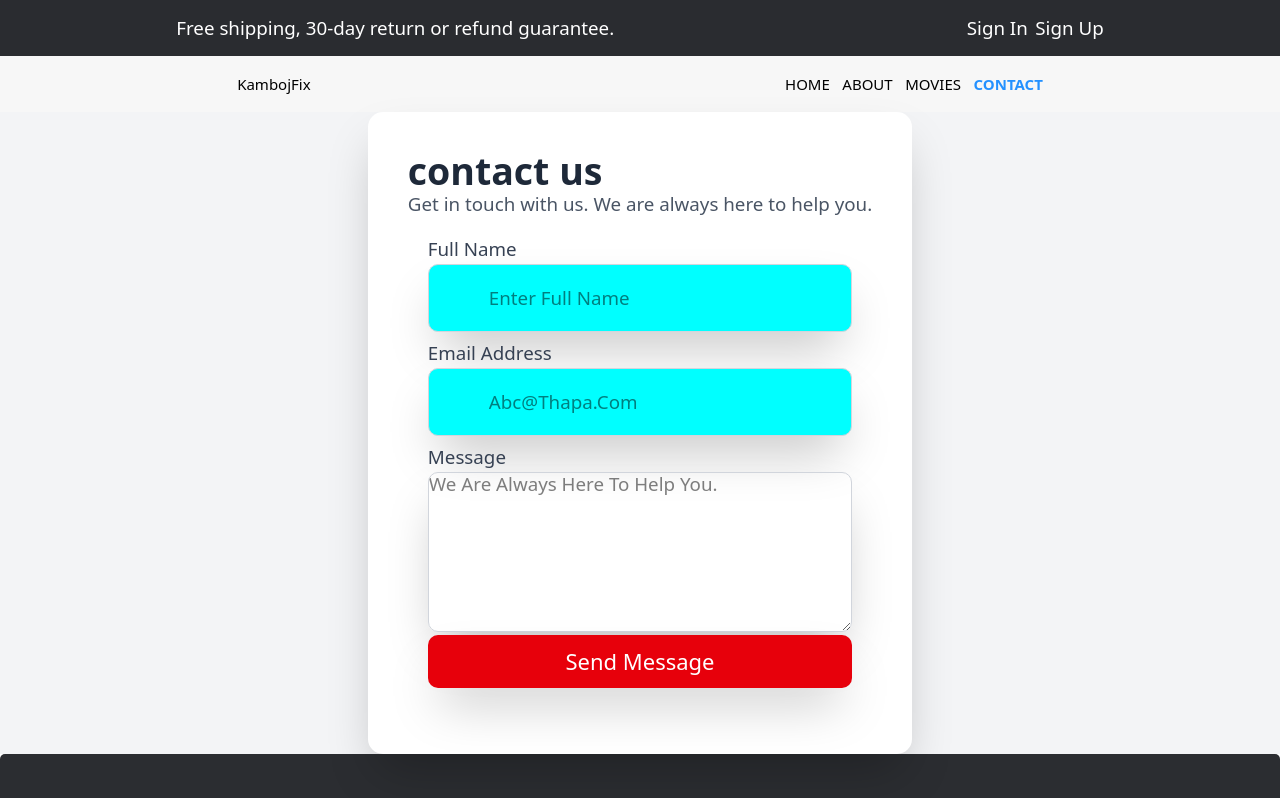
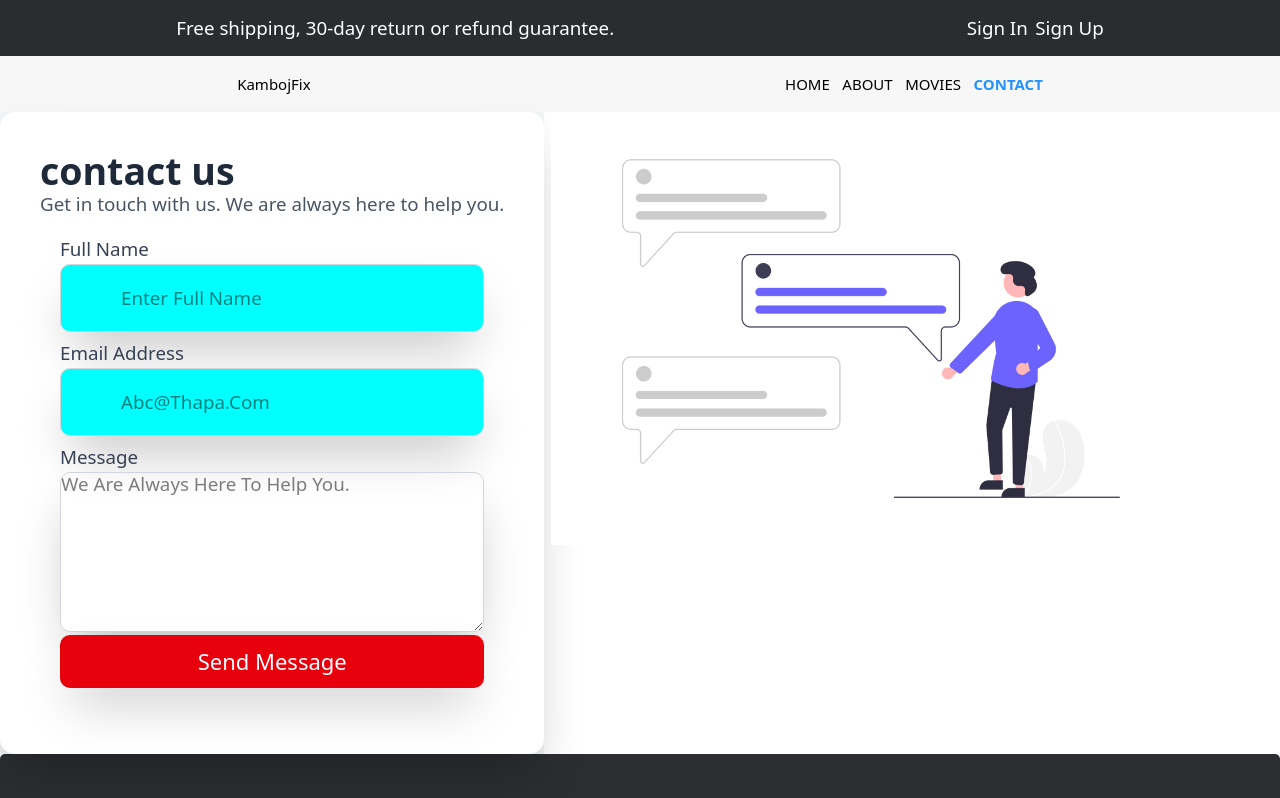
Before and after one commit to nikhil-kamboj420/React-Router, a React (Vite) app: page /contact in a window 1280 px wide. Shown: the top 798 px of the page. Built offline with nearby package versions, Linux system fonts and the light colour scheme.

Commit message:
add contact image

```diff
--- a/src/pages/Contact.jsx
+++ b/src/pages/Contact.jsx
@@ -15,6 +15,7 @@ export const contactFormData = async ({ request }) => {
 export const Contact = () => {
   return (
     <>
+      <div className="flex gap-2.5">
         <div className="flex items-center justify-center bg-gray-100">
           <div className="bg-white rounded-3xl shadow-2xl contact-container">
             <h1 className="text-6xl font-bold text-gray-800">contact us</h1>
@@ -80,6 +81,10 @@ export const Contact = () => {
             </Form>
           </div>
         </div>
+        <div className="max-w-[50vw]">
+          <img src="/images/contact.png" alt="contact image" />
+        </div>
+      </div>
     </>
   );
 };
```
Lines whose indentation alone changed are shown as unchanged.
